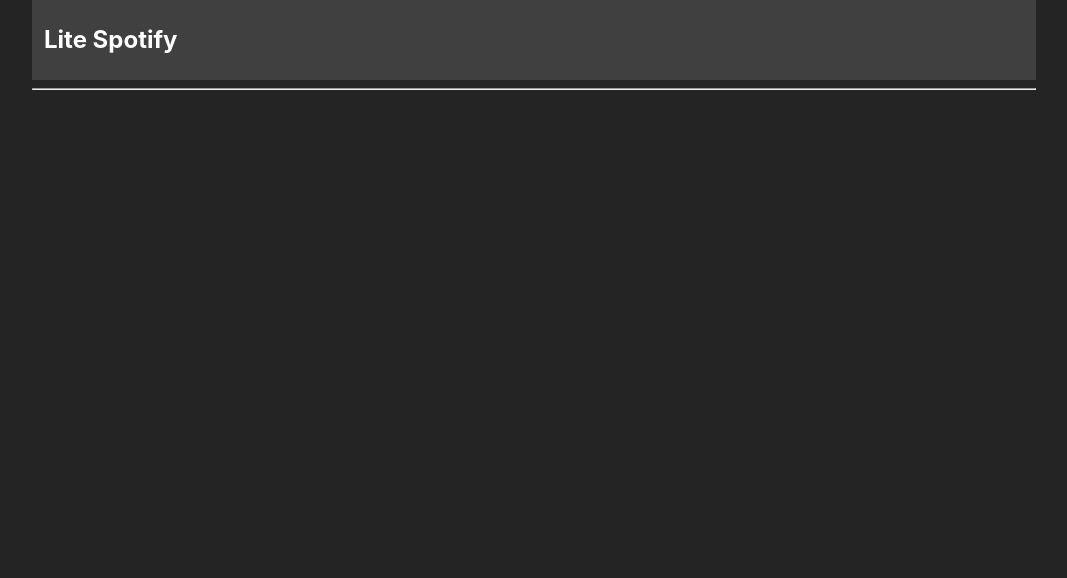
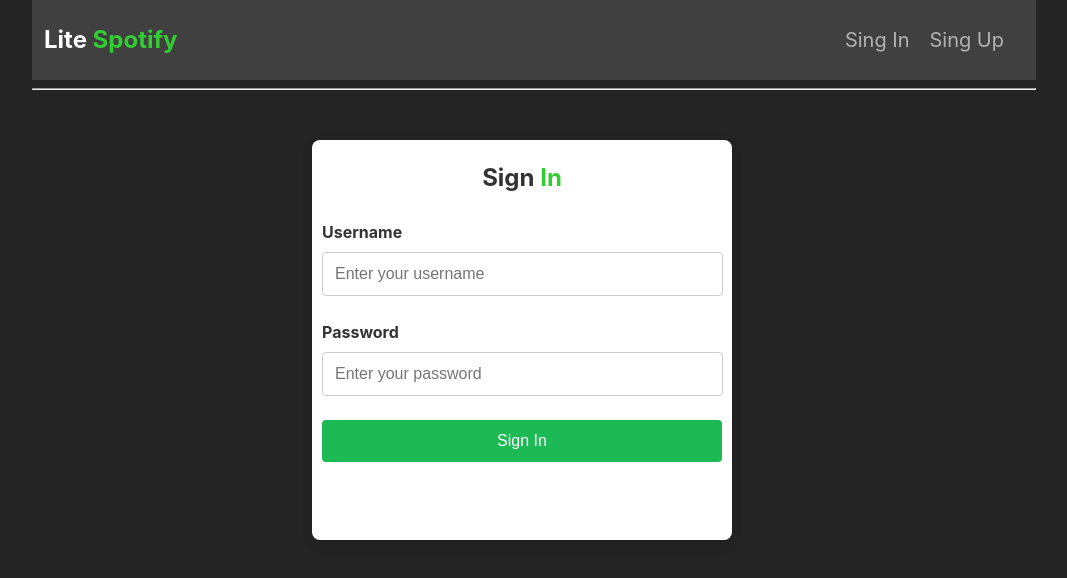
Before and after one commit to koog7/SpotifyApp, a React (Vite) app in the folder frontend/: page /registration in a window 1280 px wide. Before the commit this address had no page. Shown: the top 578 px of the page, without its empty margins (106-1173 px from the left). Built offline with nearby package versions, Linux system fonts and the light colour scheme.

Commit message:
Дз#86 Добавлена страница с регистрацией

```diff
--- a/frontend/src/App.css
+++ b/frontend/src/App.css
@@ -129,3 +129,71 @@
   justify-content: center;
   align-items: center;
 }
+
+
+
+.signin-container {
+  display: flex;
+  height: 50vh;
+  margin-left: 110px;
+  margin-top: 50px;
+}
+
+.signin-form {
+  background-color: #fff;
+  padding: 0 10px 0 10px;
+  border-radius: 8px;
+  box-shadow: 0 4px 12px rgba(0, 0, 0, 0.1);
+  width: 100%;
+  max-width: 400px;
+  text-align: center;
+}
+
+.signin-form h2 {
+  margin-bottom: 1.5rem;
+  color: #333;
+}
+
+.input-group {
+  margin-bottom: 1.5rem;
+  text-align: left;
+  width: 375px;
+}
+
+.input-group label {
+  display: block;
+  margin-bottom: 0.5rem;
+  font-weight: bold;
+  color: #333;
+}
+
+.input-group input {
+  width: 100%;
+  padding: 0.75rem;
+  font-size: 1rem;
+  border: 1px solid #ccc;
+  border-radius: 4px;
+  outline: none;
+  transition: border-color 0.3s;
+}
+
+.input-group input:focus {
+  border-color: #007bff;
+}
+
+
+.signin-button {
+  background-color: #1db954;
+  color: white;
+  padding: 0.75rem 1.5rem;
+  font-size: 1rem;
+  border: none;
+  border-radius: 4px;
+  cursor: pointer;
+  width: 100%;
+  transition: background-color 0.3s;
+}
+
+.signin-button:hover {
+  background-color: #1ba64d;
+}
--- a/frontend/src/App.tsx
+++ b/frontend/src/App.tsx
@@ -5,16 +5,22 @@ import ListAlbums from "./containers/ListAlbums.tsx";
 import TrackList from "./containers/TrackList.tsx";
 import {useSelector} from "react-redux";
 import {RootState} from "./app/store.ts";
+import SignUp from "./containers/AuthPages/SignUp.tsx";
+import SignIn from "./containers/AuthPages/SignIn.tsx";
 
 const App = () => {
     const loader = useSelector((state: RootState) => state.Artist.loader);
     return(
         <>
             <div>
-                <div style={{backgroundColor: '#404040', width: '1000px', minHeight: '50px', padding: '2px'}}>
-                    <h2 style={{marginLeft: '10px'}}><NavLink className="nav-link" to="/"
-                                                              style={{textDecoration: 'none', color: 'white'}}>Lite
-                        Spotify</NavLink></h2>
+                <div style={{backgroundColor: '#404040', width: '1000px', minHeight: '50px', padding: '2px', display: 'flex'}}>
+                    <h2 style={{marginLeft: '10px'}}>
+                        <NavLink className="nav-link" to="/" style={{textDecoration: 'none', color: 'white'}}>Lite <span style={{color: 'limegreen'}}>Spotify</span></NavLink>
+                    </h2>
+                    <div style={{display: 'flex', alignItems: 'center', marginLeft: 'auto', gap:'20px', paddingRight:'30px', fontSize:'20px'}}>
+                        <NavLink to={'/registration'} style={{color: '#b3b3b3', textDecoration:'none'}}>Sing In</NavLink>
+                        <NavLink to={'/login'} style={{color: '#b3b3b3', textDecoration:'none'}}>Sing Up</NavLink>
+                    </div>
                 </div>
                 <hr/>
             </div>
@@ -26,6 +32,9 @@ const App = () => {
                     <Route path="/" element={(
                         <Home/>
                     )}/>
+                    <Route path="/registration" element={(
+                        <SignIn />
+                    )}/>
                     <Route path="/album/:id" element={(
                         <ListAlbums/>
                     )}/>
@@ -34,8 +43,6 @@ const App = () => {
                     )}/>
                 </Routes>
             </div>
-
-
         </>
     )
 };
--- /dev/null
+++ b/frontend/src/containers/AuthPages/SignIn.tsx
@@ -0,0 +1,22 @@
+import React from 'react';
+
+const SignIn = () => {
+    return (
+        <div className="signin-container">
+            <form className="signin-form">
+                <h2>Sign <span style={{color:'limegreen'}}>In</span></h2>
+                <div className="input-group">
+                    <label htmlFor="username">Username</label>
+                    <input type="text" id="username" placeholder="Enter your username"/>
+                </div>
+                <div className="input-group">
+                    <label htmlFor="password">Password</label>
+                    <input type="password" id="password" placeholder="Enter your password"/>
+                </div>
+                <button type="submit" className="signin-button">Sign In</button>
+            </form>
+        </div>
+    );
+};
+
+export default SignIn;
--- /dev/null
+++ b/frontend/src/containers/AuthPages/SignUp.tsx
@@ -0,0 +1,11 @@
+import React from 'react';
+
+const SignUp = () => {
+    return (
+        <div>
+
+        </div>
+    );
+};
+
+export default SignUp;
```
Also changed, not shown: 1 other file (tests, documents, lock files or other folders).
